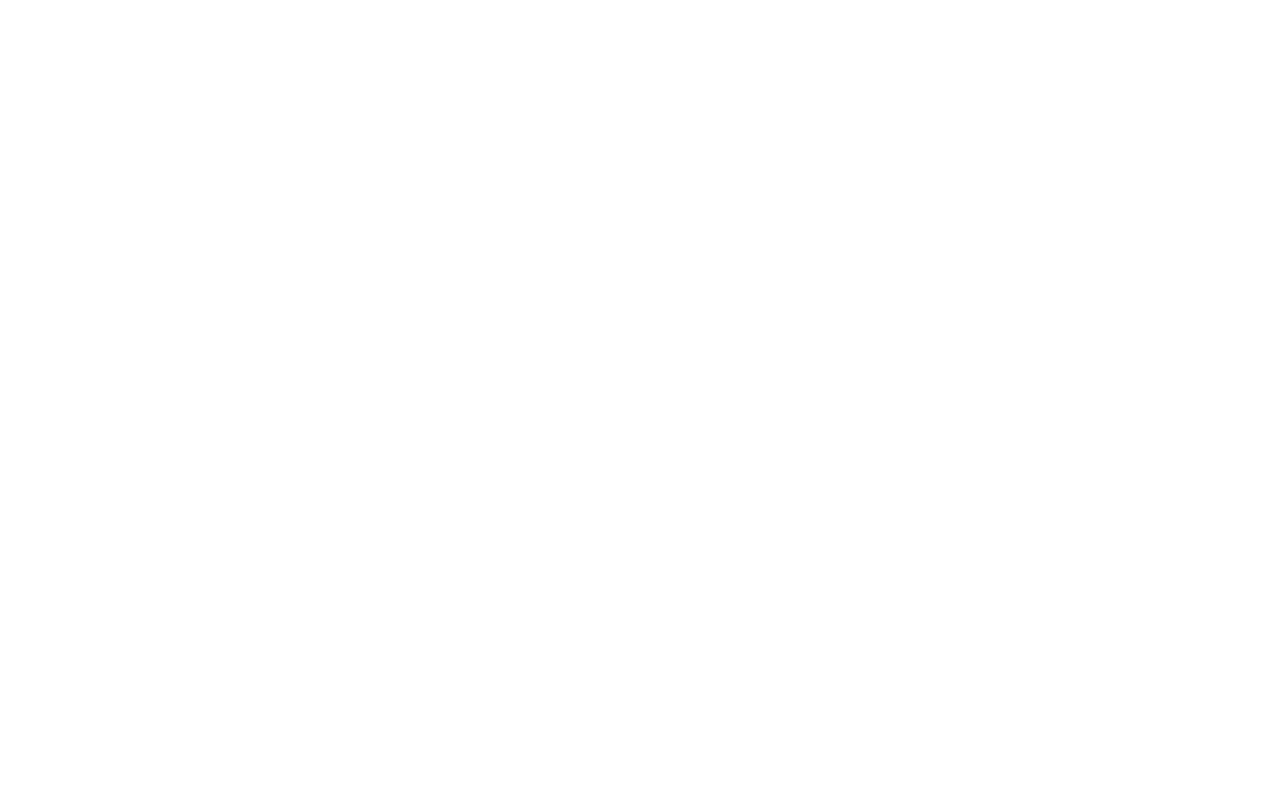
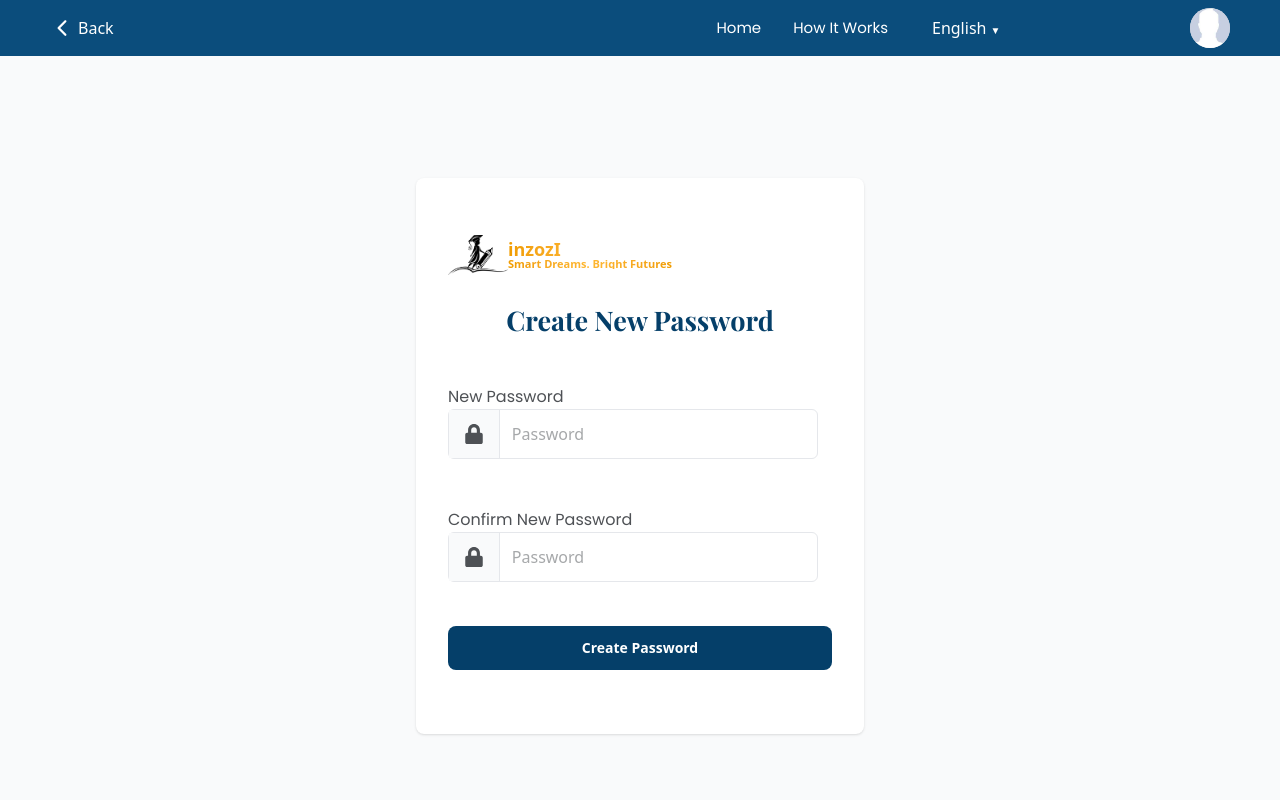
Before and after one commit to Solvit-Africa-Training-Center/InzoziSchool_Frontend, a React (Vite) app: page /newpassword in a window 1280 px wide. Before the commit this address had no page. Shown: the top 800 px of the page. Built offline with nearby package versions, Linux system fonts and the light colour scheme.

Commit message:
add icon

```diff
--- a/index.html
+++ b/index.html
@@ -2,7 +2,7 @@
 <html lang="en">
   <head>
     <meta charset="UTF-8" />
-    <link rel="icon" type="image/svg+xml" href="/vite.svg" />
+    <link rel="icon" type="image/png" href="/src/assets/logo 2.png" />
     <link rel="preconnect" href="https://fonts.googleapis.com" />
     <link rel="preconnect" href="https://fonts.gstatic.com" crossorigin />
     <link
--- a/src/Components/forms/CreateNewPasswordForm.tsx
+++ b/src/Components/forms/CreateNewPasswordForm.tsx
@@ -3,8 +3,14 @@
 import { FaLock } from 'react-icons/fa';
 import LoginInput from '../LoginInput';
 import Button from '../buttons/Button';
+import logo from '../../assets/logo 2.png';
 
 const CreateNewPasswordForm: React.FC = () => {
+  const[formError , setFormError] = useState({
+     newpassword:'',
+     confirmpassword:'',
+     notmatch:'',
+  });
   const [newPassword, setNewPassword] = useState('');
   const [confirmPassword, setConfirmPassword] = useState('');
 
@@ -12,21 +18,88 @@
     setNewPassword(e.target.value);
   };
 
-  const handleConfirmPasswordChange = (e: React.ChangeEvent<HTMLInputElement>) => {
+  const handleConfirmPasswordChange = (
+    e: React.ChangeEvent<HTMLInputElement>,
+  ) => {
     setConfirmPassword(e.target.value);
   };
 
+  // Put this at module scope so the regex isn't recreated on every submit
+  const isStrongPassword = (password: string) => {
+    // Accept any non-alphanumeric as "special"
+    const regex = /^(?=.*[a-z])(?=.*[A-Z])(?=.*\d)(?=.*[^A-Za-z0-9]).{8,}$/;
+    return regex.test(password);
+  };
 
+const handleCreatePassword = (e: React.FormEvent<HTMLFormElement>) => {
+  e.preventDefault();
+
+  const newpass = newPassword.trim();
+  const confirmpass = confirmPassword.trim();
+
+  const errors = {
+    newpassword: '',
+    confirmpassword: '',
+    notmatch: '',
+  };
+
+  // 1) Validate new password
+  if (!newpass) {
+    errors.newpassword = 'Password is required.';
+  } else if (!isStrongPassword(newpass)) {
+    errors.newpassword =
+      'Password must be at least 8 characters and include uppercase, lowercase, number, and special character.';
+  }
+
+
+  if (!confirmpass) {
+    errors.confirmpassword = 'Please confirm your password.';
+  }
+
+
+  if (newpass && confirmpass && newpass !== confirmpass) {
+    errors.notmatch = 'Passwords do not match.';
+  }
+
+
+  setFormError(errors);
+
+
+  if (errors.newpassword || errors.confirmpassword || errors.notmatch) {
+    return;
+  }
+
+  // 4) Success
+  alert('Password reset successfully');
+  console.log(confirmpass);
+};
 
   return (
     <div className="min-h-screen bg-gray-50 flex items-center justify-center px-4">
       <div className="max-w-md w-full bg-white rounded-lg shadow-sm p-8">
+        <div className="flex justify-between py-[25px] pr-[10px]">
+          <div>
+            <div className="flex items-center">
+              <div className="text-white font-bold text-xl">
+                <img className="w-[60px]" src={logo} />
+              </div>
+              <div className="flex flex-col gap-0">
+                <h1 className="m-0 font-bold text-[18px] leading-none bg-gradient-to-r from-[#F09C00] via-[#FFB833] to-[#F09C00] bg-clip-text text-transparent max-sm:text-[12px]">
+                  inzozI
+                </h1>
+                <span className="m-0 text-[11px] leading-none bg-gradient-to-r from-[#F09C00] via-[#FFB833] to-[#F09C00] bg-clip-text text-transparent font-semibold max-sm:text-[6px]">
+                  Smart Dreams. Bright Futures
+                </span>
+              </div>
+            </div>
+          </div>
+        </div>
         <div className="text-center mb-8">
-          <h1 className="text-[32px] font-bold text-primary-color font-family-playfair mb-2">
+          <h1 className="text-[27px] font-bold text-primary-color font-family-playfair mb-2">
             Create New Password
           </h1>
         </div>
-
+        <form onSubmit={handleCreatePassword}>
           <div className="mb-6">
             <LoginInput
               label="New Password"
@@ -38,6 +111,9 @@
               onChange={handleNewPasswordChange}
               variant="default"
             />
+            {formError.newpassword&&(
+              <span className='text-red-500 text-[12px]'>{formError.newpassword}</span>
+            )}
           </div>
 
           <div className="mb-8">
@@ -51,18 +127,20 @@
               onChange={handleConfirmPasswordChange}
               variant="default"
             />
+             {formError.confirmpassword&&(
+              <span className='text-red-500 text-[12px]'>{formError.confirmpassword}</span>
+            )}
           </div>
 
           <div className="mb-8">
-          <Button
-            variant="primary"
-            fullWidth
-          >
+            <Button type="submit" variant="primary" fullWidth>
               Create Password
             </Button>
           </div>
-
-
+           {formError.notmatch&&(
+              <span className='text-red-500 text-[12px]'>{formError.notmatch}</span>
+            )}
+        </form>
       </div>
     </div>
   );
--- /dev/null
+++ b/src/Pages/CreateNewPasswordPage.tsx
@@ -0,0 +1,21 @@
+import ContNav from '../Components/ContNav';
+import Footer from '../Components/Footer';
+import CreateNewPasswordForm from '../Components/forms/CreateNewPasswordForm';
+
+export default function CreateNewPasswordPage() {
+  return (
+    <div>
+        <div>
+            <ContNav/>
+        </div>
+
+       <div>
+        <CreateNewPasswordForm/>
+       </div>
+
+        <div>
+            <Footer/>
+        </div>
+    </div>
+  );
+}
--- a/src/Pages/Registration.tsx
+++ b/src/Pages/Registration.tsx
@@ -10,12 +10,18 @@
 
 export default function Registration() {
 
-  const navigate=useNavigate();
+   const navigate=useNavigate();
+  const[formError , setFormError]=useState({
+    firstname:'',
+    lastname:'',
+    email:'',
+    password:'',
+    confirmpass:'',
+  });
   const [formData, setFormData] = useState({
     firstname: '',
     lastname: '',
     email: '',
-    district: '',
     password: '',
     confirmPassword: '',
   });
@@ -30,11 +36,87 @@
     }));
   };
 
-  const handleCreate = (e:React.FormEvent<HTMLFormElement>)=>{
-    e.preventDefault();
-    navigate('/schoolManager');
+    const isStrongPassword = (password: string) => {
+    // Accept any non-alphanumeric as "special"
+    const regex = /^(?=.*[a-z])(?=.*[A-Z])(?=.*\d)(?=.*[^A-Za-z0-9]).{8,}$/;
+    return regex.test(password);
+  };
 
+
+  const handleCreate = (e: React.FormEvent<HTMLFormElement>) => {
+  e.preventDefault();
+
+  const firstname = formData.firstname.trim();
+  const lastname = formData.lastname.trim();
+  const email = formData.email.trim();
+  const password = formData.password.trim();
+  const confirmpass = formData.confirmPassword.trim();
+
+  const errors = {
+    firstname: '',
+    lastname: '',
+    email: '',
+    password: '',
+    confirmpass: '',
   };
+
+  // First name
+  if (!firstname || firstname.length < 2) {
+    errors.firstname = 'First name must be at least 2 characters';
+  }
+
+  // Last name
+  if (!lastname || lastname.length < 2) {
+    errors.lastname = 'Last name must be at least 2 characters';
+  }
+
+  // Email
+  if (!email || !email.includes('@')) {
+    errors.email = 'Please enter a valid email';
+  }
+
+  // Password
+  if (!password) {
+    errors.password = 'Password is required';
+  } else if (!isStrongPassword(password)) {
+    errors.password =
+      'Password must be at least 8 characters and include uppercase, lowercase, number, and special character.';
+  }
+
+  // Confirm password
+  if (!confirmpass) {
+    errors.confirmpass = 'Please confirm password';
+  } else if (password !== confirmpass) {
+    errors.confirmpass = 'Passwords do not match';
+  }
+
+  setFormError(errors);
+
+  // Stop if any errors exist
+  if (
+    errors.firstname ||
+    errors.lastname ||
+    errors.email ||
+    errors.password ||
+    errors.confirmpass
+  ) {
+    return;
+  }
+
+  //  continue with other logic
+
+  console.log('Form submitted successfully', formData);
+  navigate('/schoolManager');
+
+
+ setFormData({
+  firstname: '',
+  lastname: '',
+  email: '',
+  password: '',
+  confirmPassword: '',
+});
+};
 
 
   return (
@@ -88,6 +170,9 @@
                     name="firstname"
                     type="text"
                   />
+                  {formError.firstname &&(
+                     <span className='text-red-500 text-[12px]'>{formError.firstname}</span>
+                  )}
 
                   <Input
                     label="Last name"
@@ -97,6 +182,9 @@
                     name="lastname"
                     type="text"
                   />
+                     {formError.lastname &&(
+                     <span className='text-red-500 text-[12px]'>{formError.lastname}</span>
+                  )}
                   <Input
                     label="School Email  (Don’t use a personal email)"
                     placeholder="Email"
@@ -105,6 +193,9 @@
                     name="email"
                     type="email"
                   />
+                     {formError.email &&(
+                     <span className='text-red-500 text-[12px]'>{formError.email}</span>
+                  )}
 
 
 
@@ -116,6 +207,9 @@
                     name="password"
                     type="password"
                   />
+                     {formError.password &&(
+                     <span className='text-red-500 text-[12px]'>{formError.password}</span>
+                  )}
                   <Input
                     label="Confirm Password"
                     placeholder="confirmPassword"
@@ -124,6 +218,9 @@
                     name="confirmPassword"
                     type="password"
                   />
+                     {formError.confirmpass &&(
+                     <span className='text-red-500 text-[12px]'>{formError.confirmpass}</span>
+                  )}
               </div>
 
               <div className="py-4 pb-5">
--- a/src/Routes/AppRoutes.tsx
+++ b/src/Routes/AppRoutes.tsx
@@ -7,7 +7,9 @@
 import SchoolRegister from '../Pages/SchoolRegister';
 import SuccessPage from '../Pages/SuccessPage';
 import Pending from '../Pages/Pending';
-import CreateNewPasswordPage from '../Pages/ResetPasswordPage';
+import ResetPasswordPage from '../Pages/ResetPasswordPage';
+import CreateNewPasswordPage from '../Pages/CreateNewPasswordPage';
+
 
 
 export default function AppRoutes() {
@@ -21,7 +23,8 @@
             <Route path='/schoolRegister' element={<SchoolRegister/>}/>
             <Route path='/success' element={<SuccessPage/>}/>
             <Route path='/pending' element={<Pending/>}/>
-            <Route path='/reset' element={<CreateNewPasswordPage/>}/>
+            <Route path='/reset' element={<ResetPasswordPage/>}/>
+            <Route path='/newpassword' element={<CreateNewPasswordPage/>}/>
 
 
         </Routes>
```
Lines whose indentation alone changed are shown as unchanged.
